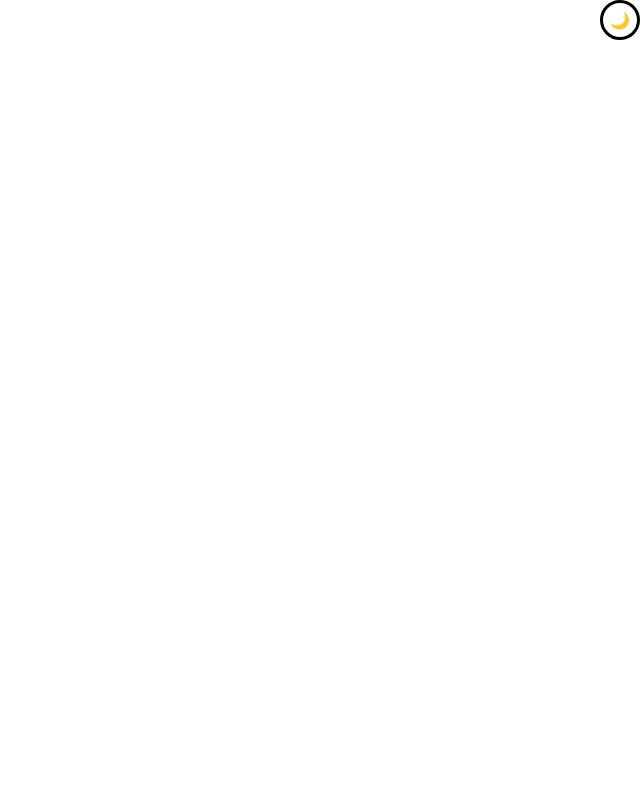
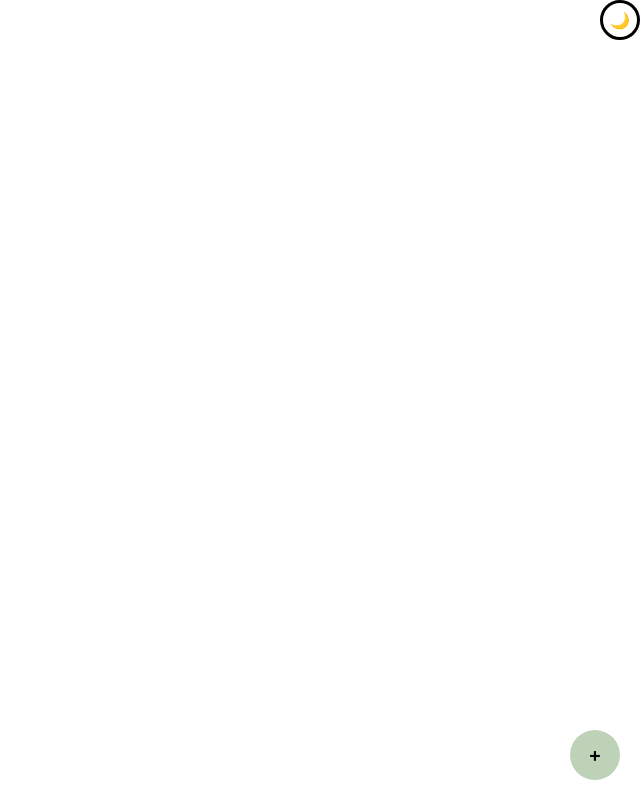
Before and after one commit to colorlessenergy/inventory-tracker, a Next.js app: page / in a window 1280 px wide. Shown: the whole page, without its empty margins (640-1280 px from the left). Built offline with nearby package versions, Linux system fonts and the light colour scheme.

Commit message:
add functionality to open modal when clicking on add button

```diff
--- a/pages/index.js
+++ b/pages/index.js
@@ -3,9 +3,14 @@ import Head from 'next/head'
 
 import Modal from '../shared/Components/Modal'
 import ThemeSelector from '../shared/Components/ThemeSelector/ThemeSelector'
+import AddButton from '../shared/Components/AddButton/AddButton';
 
 export default function Home() {
     const [ isModalOpen, setIsModalOpen ] = useState(false);
+    const toggleModal = () => {
+        setIsModalOpen(previousIsModalOpen => !previousIsModalOpen);
+    }
+
     return (
         <div>
             <Head>
@@ -16,6 +21,8 @@ export default function Home() {
 
             <ThemeSelector />
 
+
+            <AddButton handleClick={ toggleModal } />
             <Modal isOpen={ isModalOpen }>
                 <h1>modal</h1>
             </Modal>
--- a/shared/Components/AddButton/AddButton.js
+++ b/shared/Components/AddButton/AddButton.js
@@ -1,8 +1,10 @@
 import classes from './AddButton.module.scss';
 
-export default function AddButton () {
+export default function AddButton ({ handleClick }) {
     return (
-        <div className={ classes["add-button"] }>
+        <div
+            onClick={ handleClick }
+            className={ classes["add-button"] }>
             +
         </div>
     );
```
